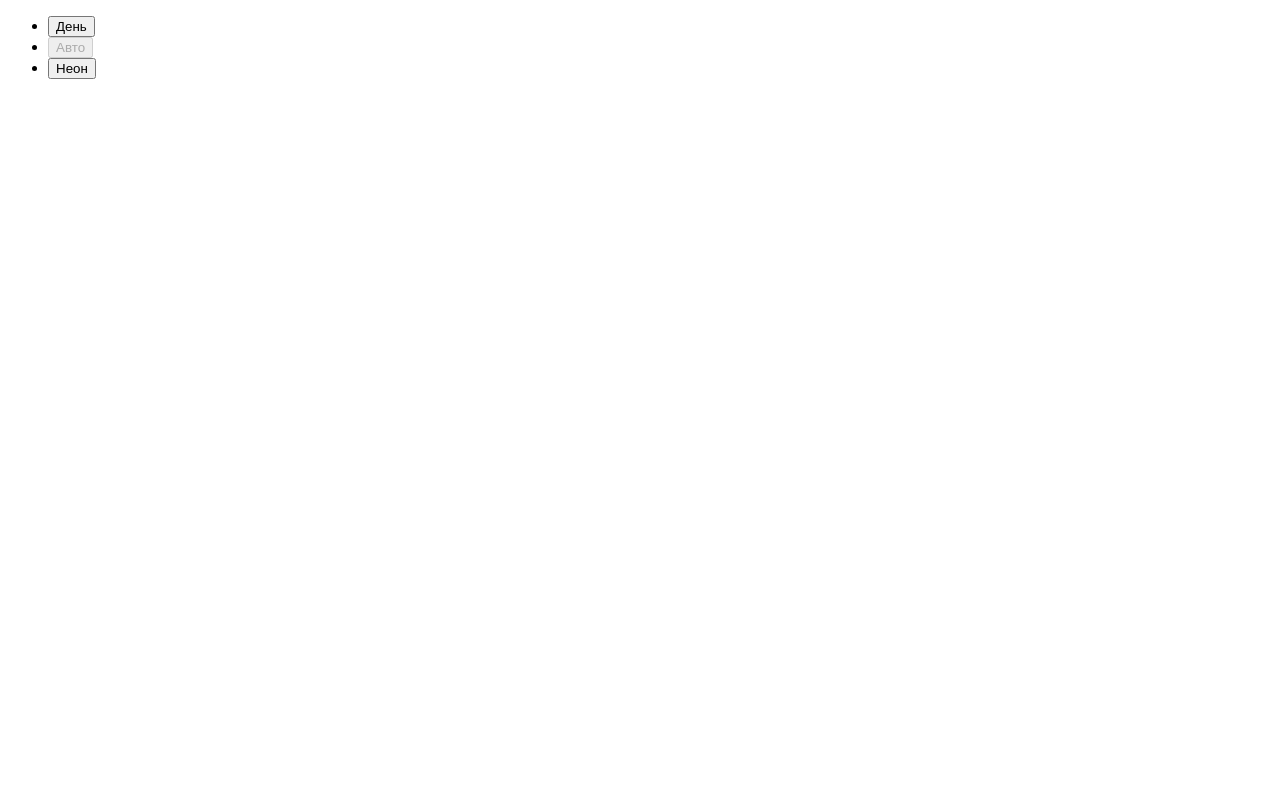
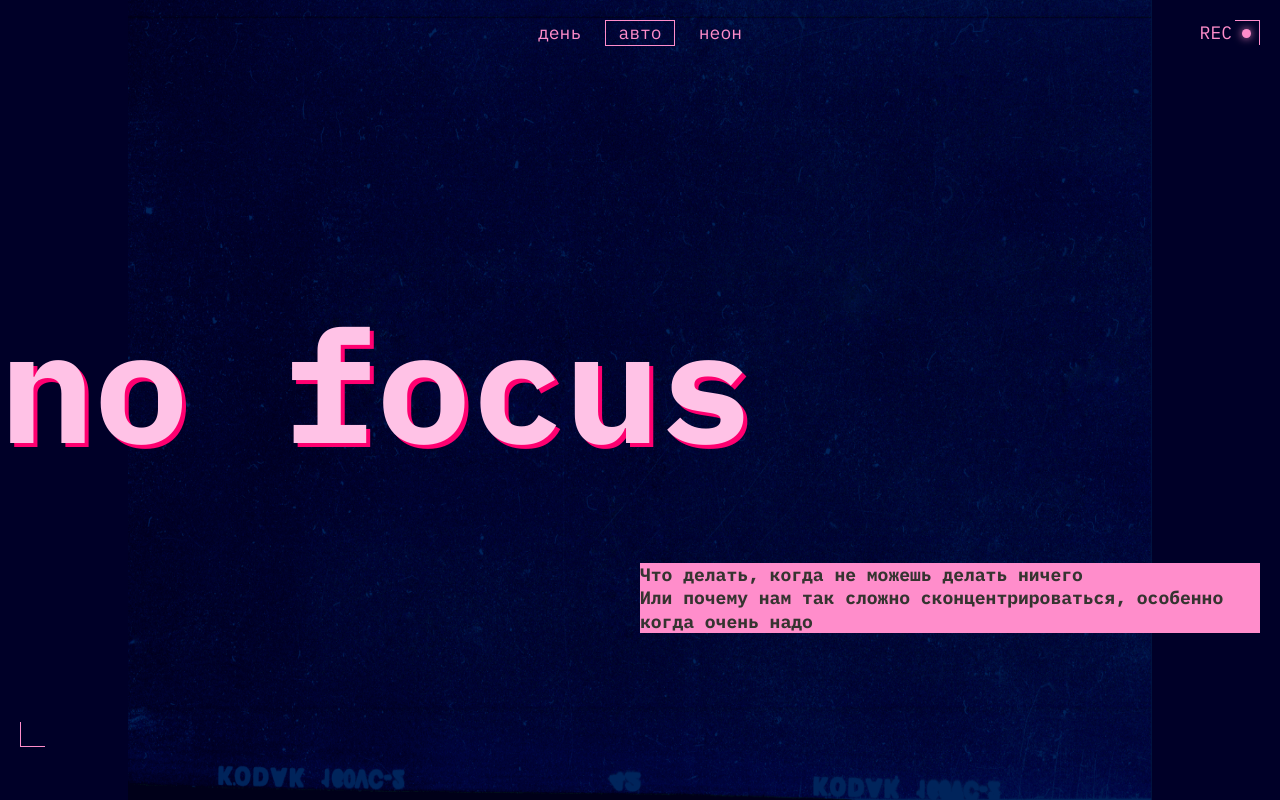
Before and after one commit to ladown/slozhno-sosredotochitsya, a website: page index.html in a window 1280 px wide. Drawn offline with Linux system fonts and the light colour scheme.

Commit message:
Create header

```diff
--- a/index.html
+++ b/index.html
@@ -5,9 +5,13 @@
         <meta http-equiv="X-UA-Compatible" content="IE=edge" />
         <meta name="viewport" content="width=device-width, initial-scale=1.0" />
         <title>Сложно сосредоточиться</title>
+        <meta name="color-scheme" content="dark light" />
+        <link rel="stylesheet" href="./fonts/fonts.css" />
+        <link rel="stylesheet" href="./styles/app.css" />
     </head>
     <body class="page">
         <header class="header decorated-zone">
+            <div class="header__wrapper wrapper">
                 <nav class="header__theme-menu">
                     <ul class="header__theme-menu-list">
                         <li class="header__theme-menu-item">
@@ -26,6 +30,14 @@
                         </li>
                     </ul>
                 </nav>
+                <div class="header__label" aria-hidden="true"></div>
+                <h1 class="header__title">no focus</h1>
+                <p class="header__subtitle text-decor">
+                    Что делать, когда не можешь делать ничего
+                    <br />
+                    Или почему нам так сложно сконцентрироваться, особенно когда очень надо
+                </p>
+            </div>
         </header>
         <script src="./scripts/script.js"></script>
     </body>
--- /dev/null
+++ b/styles/app.css
@@ -0,0 +1,6 @@
+@import 'globals.css';
+@import 'variables.css';
+@import 'style.css';
+@import 'dark.css';
+@import 'light.css';
+@import 'header.css';
--- a/styles/globals.css
+++ b/styles/globals.css
@@ -10,6 +10,10 @@ body {
     min-inline-size: 375px;
     max-inline-size: 1440px;
     margin: 0 auto;
+}
+
+main {
+    display: block;
 }
 
 h1,
@@ -35,8 +39,34 @@ picture {
 
 button,
 a {
-    font-family: inherit;
-    font-size: inherit;
-    line-height: inherit;
-    color: currentColor;
+    font: inherit;
+    color: inherit;
+    touch-action: manipulation;
+    user-select: none;
 }
+
+button:not(:disabled) {
+    cursor: pointer;
+}
+
+button {
+    padding: 0;
+    background: 0 0;
+    border: unset;
+}
+
+a {
+    text-decoration: none;
+    text-decoration-skip-ink: none;
+}
+
+b,
+strong {
+    font-weight: bold;
+}
+
+button:focus,
+button:focus-visible,
+button:focus-within {
+    outline: none;
+}
--- /dev/null
+++ b/styles/header.css
@@ -0,0 +1,194 @@
+.header {
+    position: relative;
+    padding: 20px 0 134px;
+}
+
+.header::before,
+.header::after {
+    position: absolute;
+    width: 25px;
+    height: 25px;
+    pointer-events: none;
+    content: '';
+    border: 1px solid var(--color-accent);
+}
+
+.header::before {
+    top: 20px;
+    right: 20px;
+    border-bottom: unset;
+    border-left: unset;
+}
+
+.header::after {
+    bottom: 20px;
+    left: 20px;
+    border-top: unset;
+    border-right: unset;
+}
+
+.header__wrapper {
+    display: grid;
+    grid-template-columns: repeat(2, 1fr);
+    gap: 114px 0;
+}
+
+.header__theme-menu-list {
+    display: flex;
+    flex-flow: row wrap;
+    gap: 10px;
+    width: fit-content;
+    max-width: 100%;
+}
+
+.header__theme-menu-button {
+    position: relative;
+    min-width: 70px;
+    padding: 4px 13.6px;
+    line-height: 1;
+    color: var(--color-accent);
+    text-align: center;
+    text-transform: lowercase;
+}
+
+.header__theme-menu-button::before {
+    position: absolute;
+    inset: 0;
+    pointer-events: none;
+    content: '';
+    border: 1px solid transparent;
+    opacity: 0;
+}
+
+.header__theme-menu-button.header__theme-menu-button_active {
+    pointer-events: none;
+}
+
+.header__theme-menu-button.header__theme-menu-button_active::before {
+    border-color: currentColor;
+    opacity: 1;
+}
+
+.header__theme-menu-button:not(.header__theme-menu-button_active):hover::before {
+    border-color: currentColor;
+    opacity: 0.4;
+}
+
+.header__theme-menu-button:not(.header__theme-menu-button_active):focus-visible::before {
+    border-bottom-color: currentColor;
+    opacity: 1;
+}
+
+.header__label {
+    position: absolute;
+    top: 20px;
+    right: 29px;
+    display: flex;
+    flex-flow: row nowrap;
+    gap: 10px;
+    align-items: center;
+    width: fit-content;
+    max-width: 100%;
+    line-height: 1.4448;
+    color: var(--color-accent);
+}
+
+.header__label::before {
+    font: inherit;
+    content: 'REC';
+}
+
+.header__label::after {
+    width: 9px;
+    height: 9px;
+    content: '';
+    background-color: currentColor;
+    filter: drop-shadow(0 0 4px currentColor);
+    border-radius: 50%;
+}
+
+.header__title {
+    margin-top: 160px;
+    font-size: clamp(7.5rem, 0.5625rem + 14.4531vw, 9.8125rem);
+    font-weight: 700;
+    line-height: 82.5%;
+    color: var(--color-accent-purple);
+    text-shadow: 4px 4px 0 #ff0070;
+}
+
+.header__subtitle {
+    font-weight: 700;
+    color: var(--color-dark);
+}
+
+@media only screen and (min-width: 581px) {
+    .header__theme-menu {
+        grid-column: span 2;
+    }
+
+    .header__title {
+        grid-column: span 2;
+        width: calc(100% + (2 * var(--wrapper-offset)));
+        margin-left: calc(-1 * var(--wrapper-offset));
+    }
+
+    .header__subtitle {
+        grid-column: 2 / 3;
+    }
+}
+
+@media only screen and (min-width: 1024px) {
+    .header__theme-menu-list {
+        margin: 0 auto;
+    }
+}
+
+@media only screen and (max-width: 1023px) {
+    .header {
+        padding: 192px 0 183px;
+    }
+
+    .header__wrapper {
+        gap: 162px 0;
+    }
+
+    .header__theme-menu-list {
+        flex-direction: column;
+        margin-left: auto;
+    }
+
+    .header__title {
+        margin-top: 11px;
+    }
+}
+
+@media only screen and (max-width: 580px) {
+    .header {
+        padding: 75px 0 66px;
+    }
+
+    .header::before {
+        top: 10px;
+        right: 10px;
+    }
+
+    .header::after {
+        bottom: 10px;
+        left: 10px;
+    }
+
+    .header__wrapper {
+        grid-template-columns: 100%;
+        gap: 55px 0;
+    }
+
+    .header__label {
+        top: 10px;
+        right: 19px;
+    }
+
+    .header__title {
+        margin-top: 10px;
+        font-size: clamp(7.25rem, 7.0115rem + 1.0178vw, 7.5rem);
+    }
+}
--- a/styles/light.css
+++ b/styles/light.css
@@ -1,12 +1,31 @@
-/*
-  Специально для светлой темы при наличии класса.
-  Здесь окажутся стили, которые нужно переопределить принудительно,
-  переключая тему
-*/
+.theme_light {
+    --color-accent: #ff8dcb;
+    --color-dark: #353430;
+    --color-accent-purple: #ffc2e6;
+}
+
+@media (prefers-color-scheme: light) {
+    :root {
+        --color-accent: #ff8dcb;
+        --color-accent-purple: #ffc2e6;
+        --color-dark: #353430;
+    }
+}
 
 .page.theme_light {
-    /* сохраните этот селектор в приведённом виде.
-    Так стили написанные ниже будут иметь больший вес,
-    чем стили в медиазапросе предпочтений пользователя
-    */
+    background-color: #fff1f7;
+    background-image: url('../images/cover-image-light.png');
 }
+
+.page.theme_light .header::before,
+.page.theme_light .header::after {
+    border-color: var(--color-dark);
+}
+
+.page.theme_light .header__label {
+    display: none;
+}
+
+.page.theme_light .header__theme-menu-button {
+    color: var(--color-dark);
+}
--- a/styles/style.css
+++ b/styles/style.css
@@ -1,5 +1,24 @@
-/* Основные стили проекта. Это стили для темы, которую вы верстаете первой. */
+.page {
+    font-family: 'IBM Plex Mono', monospace;
+    font-size: 18px;
+    font-style: normal;
+    font-weight: 400;
+    line-height: 1.3;
+    background-color: #000028;
+    background-image: url('../images/cover-image-dark.png');
+    background-repeat: no-repeat;
+    background-attachment: fixed;
+    background-position: center center;
+    background-size: 1024px 100vh;
+}
 
-.page {
-    /* сохраните в разметке и стилях класс page. На его основе работает скрипт. */
+.wrapper {
+    width: 100%;
+    max-width: calc(var(--wrapper-size) + (2 * var(--wrapper-offset)));
+    padding: 0 var(--wrapper-offset);
+    margin: 0 auto;
 }
+
+.text-decor {
+    background-color: var(--color-accent);
+}
--- a/styles/variables.css
+++ b/styles/variables.css
@@ -1,4 +1,14 @@
-/*
-  Переменные для вашего проекта
-  и их переопределение под различные устройства
-*/
+:root {
+    --color-accent: #ff0070;
+    --color-accent-purple: #db00ff;
+    --color-dark: #000028;
+    --color-light: #f1b2ce;
+    --wrapper-size: 100%;
+    --wrapper-offset: 20px;
+}
+
+@media only screen and (max-width: 580px) {
+    :root {
+        --wrapper-offset: 10px;
+    }
+}
```
Lines whose indentation alone changed are shown as unchanged.
